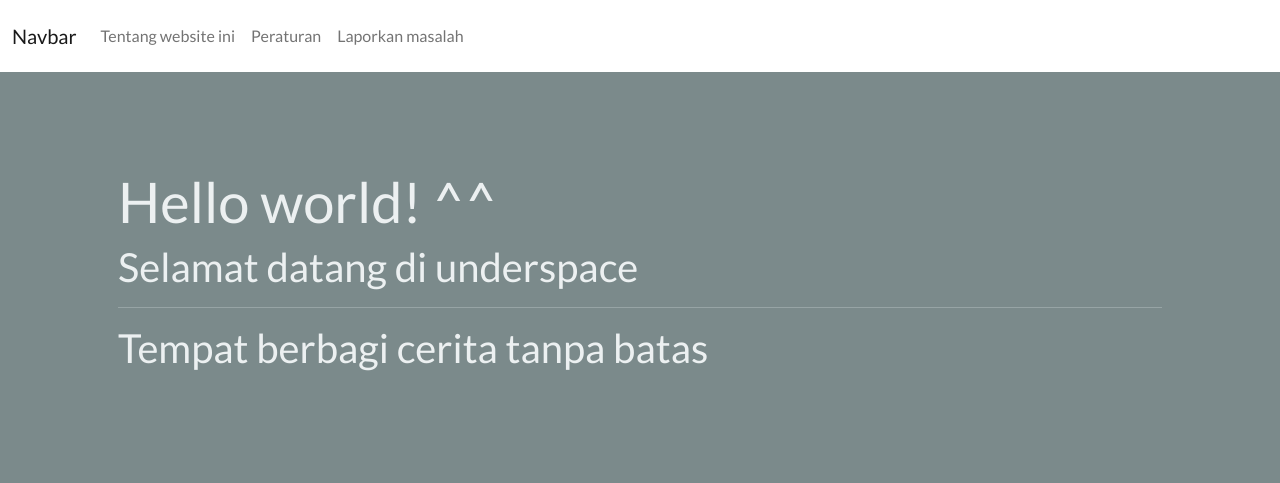
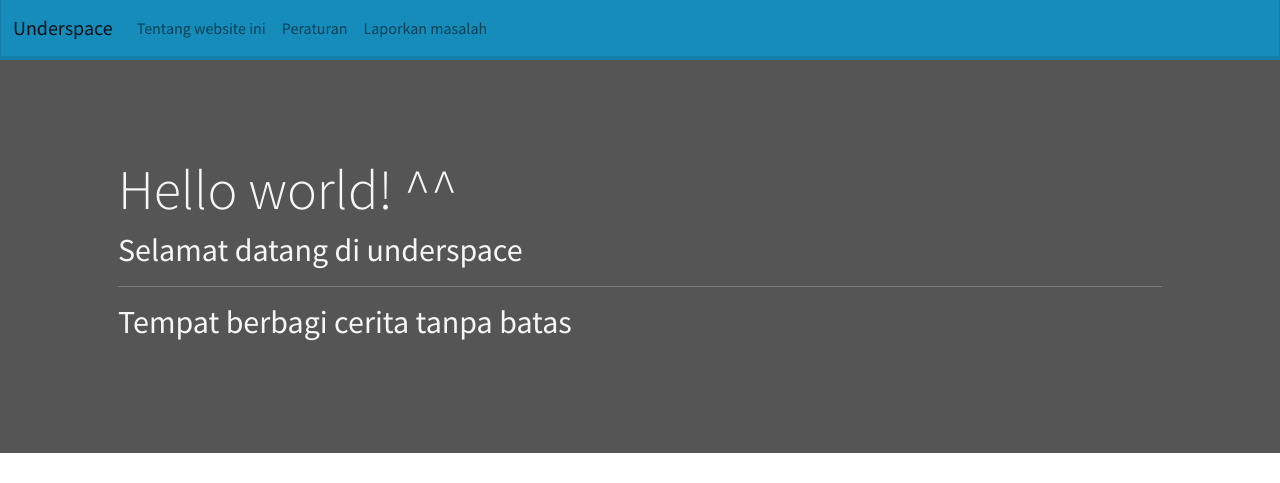
Before and after one commit to selly578/underspace, a Django app: page / in a window 1280 px wide. Shown: the top 483 px of the page. Run offline with Django 5.2, Linux system fonts and the light colour scheme; data comes from the database, SQL or seed files in the repository; some libraries are stand-ins or nearby versions.

Commit message:
change theme to lumen

```diff
--- a/templates/base.html
+++ b/templates/base.html
@@ -5,16 +5,16 @@
     <meta name="viewport" content="width=device-width, initial-scale=1.0">
     <title>{{title}}</title>
     <script src="https://cdn.jsdelivr.net/npm/bootstrap@5.0.2/dist/js/bootstrap.bundle.min.js" integrity="sha384-MrcW6ZMFYlzcLA8Nl+NtUVF0sA7MsXsP1UyJoMp4YLEuNSfAP+JcXn/tWtIaxVXM" crossorigin="anonymous"></script>
-    <link rel="stylesheet" href="https://cdnjs.cloudflare.com/ajax/libs/bootswatch/5.3.3/flatly/bootstrap.min.css" integrity="sha512-qoT4KwnRpAQ9uczPsw7GunsNmhRnYwSlE2KRCUPRQHSkDuLulCtDXuC2P/P6oqr3M5hoGagUG9pgHDPkD2zCDA==" crossorigin="anonymous" referrerpolicy="no-referrer" />
+    <link rel="stylesheet" href="https://cdnjs.cloudflare.com/ajax/libs/bootswatch/5.3.3/lumen/bootstrap.min.css" integrity="sha512-N6Wwrw2+w72hDf55YI/j+y3JUXpO7qTuo+kilvcpFJqEabBFA3nurVZineUcg4+op0dJLrzQXcNNif9Gf/ECPA==" crossorigin="anonymous" referrerpolicy="no-referrer" />
     <meta name="og:title" content="{{title}}">
     <meta name="og:url" content="{{ request.build_absolute_uri }}">
     {% block meta %}
     {% endblock meta %}
 </head>
 <body>
-    <nav class="navbar navbar-expand-lg bg-body-tertiary">
+    <nav class="navbar navbar-expand-lg bg-primary" data-bs-theme="dark">
         <div class="container-fluid">
-          <a class="navbar-brand" href="/">Navbar</a>
+          <a class="navbar-brand" href="/">Underspace</a>
           <button class="navbar-toggler" type="button" data-bs-toggle="collapse" data-bs-target="#navbarNav" aria-controls="navbarNav" aria-expanded="false" aria-label="Toggle navigation">
             <span class="navbar-toggler-icon"></span>
           </button>
```
